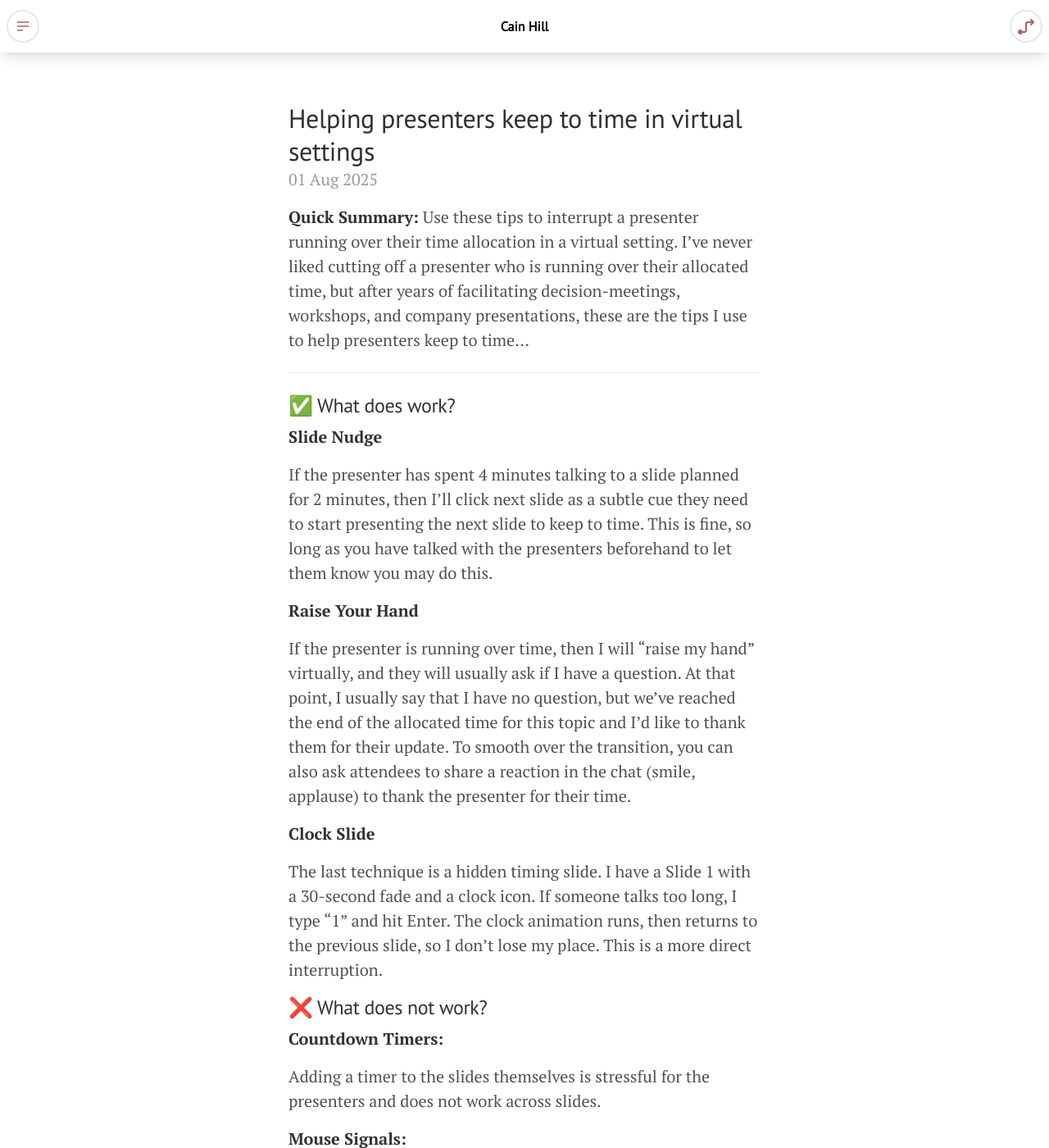
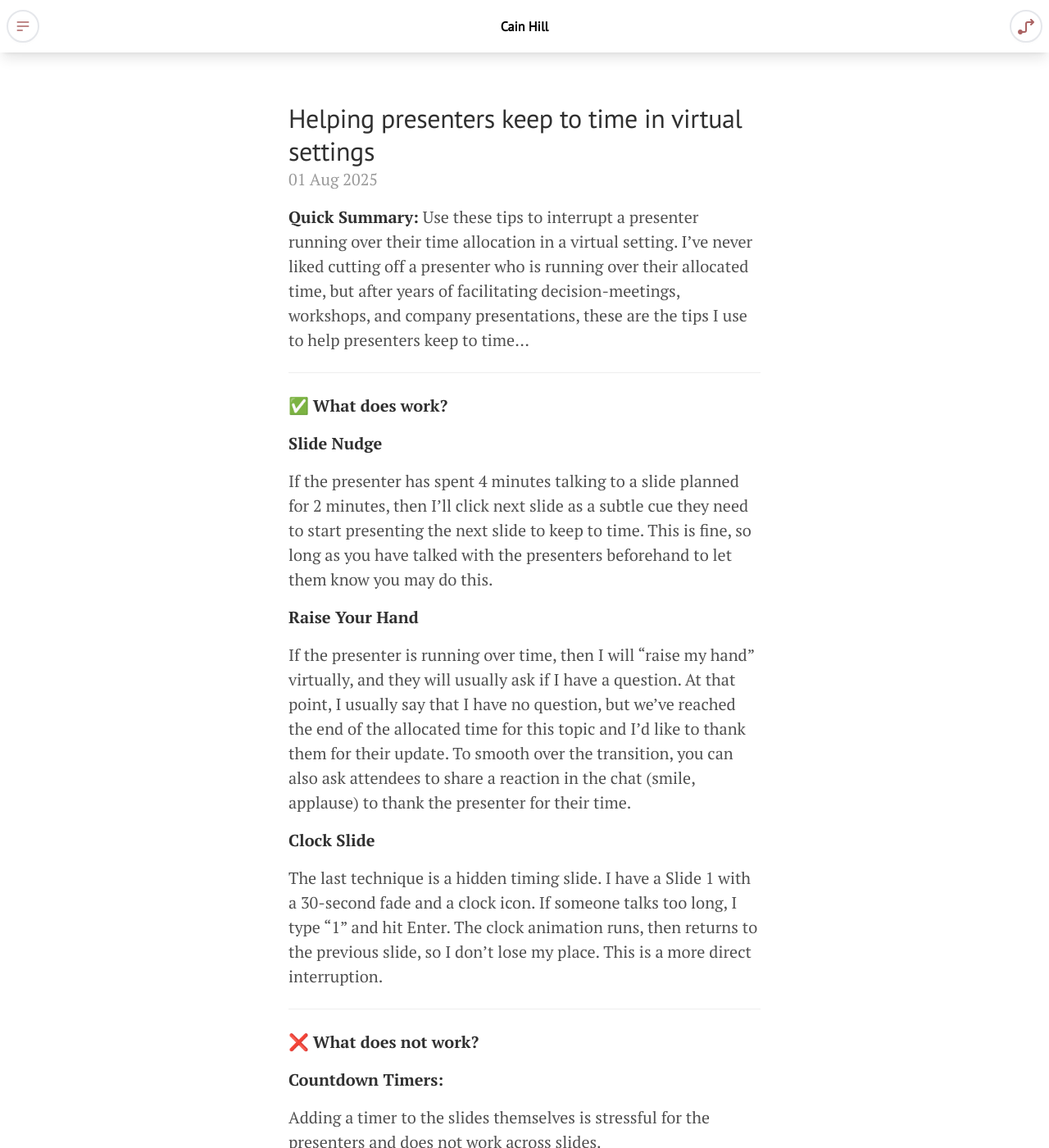
Before and after one commit to cainhill/cainhill.github.io, a Jekyll site: the page built from _blog/2025-08-01-timekeeper.md, in a window 1280 px wide and 1400 px high. Shown: the whole window at 82% size. Built offline with Jekyll 4.4.1, drawn with Linux system fonts in a browser that asks for light colours.

```diff
--- a/_blog/2025-08-01-timekeeper.md
+++ b/_blog/2025-08-01-timekeeper.md
@@ -7,7 +7,7 @@ title: Helping presenters keep to time in virtual settings
 
 ---
 
-## ✅ What does work?
+✅ **What does work?**
 
 - **Slide Nudge**
 
@@ -21,7 +21,9 @@ title: Helping presenters keep to time in virtual settings
 
    The last technique is a hidden timing slide. I have a Slide 1 with a 30-second fade and a clock icon. If someone talks too long, I type “1” and hit Enter. The clock animation runs, then returns to the previous slide, so I don’t lose my place. This is a more direct interruption.
 
-## ❌ What does not work?
+---
+
+❌ **What does not work?**
 
 - **Countdown Timers:**
 
```
